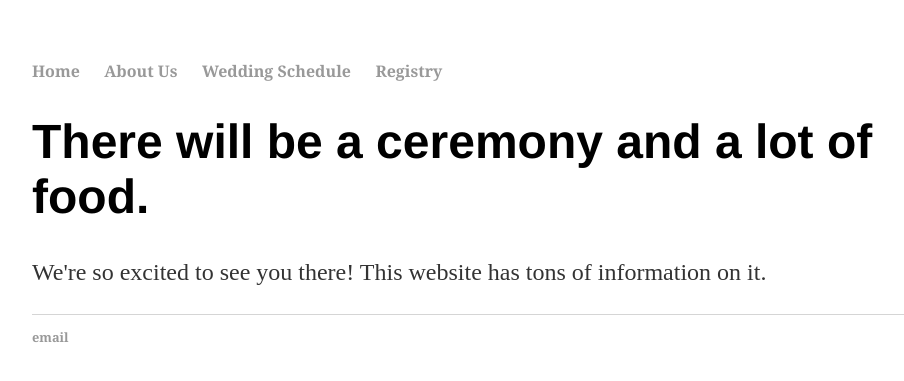
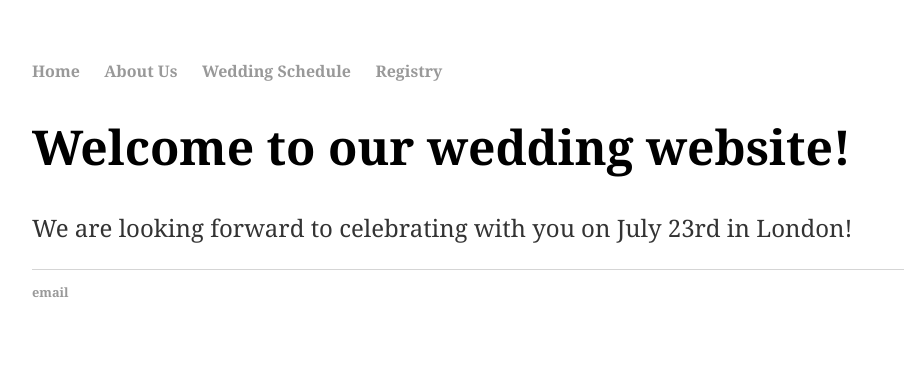
Before and after one commit to jsc2167/html-wedding-website, a Jekyll site: the page built from index.html, in a window 1280 px wide. Shown: the top 381 px of the page, without its empty margins (160-1064 px from the left). Built offline with Jekyll 4.4.1, drawn with Linux system fonts in a browser that asks for light colours.

Commit message:
Update index.html

```diff
--- a/index.html
+++ b/index.html
@@ -3,5 +3,5 @@ layout: default
 title: Ari and Julia are getting married!
 ---
 <div class="blurb">
-	<h1>There will be a ceremony and a lot of food.</h1>
-	<p>We're so excited to see you there! This website has tons of information on it.
+	<h1 style="font-family:georgia;">Welcome to our wedding website!</h1>
+	<p style="font-family:georgia;">We are looking forward to celebrating with you on July 23rd in London!</h1>
```
